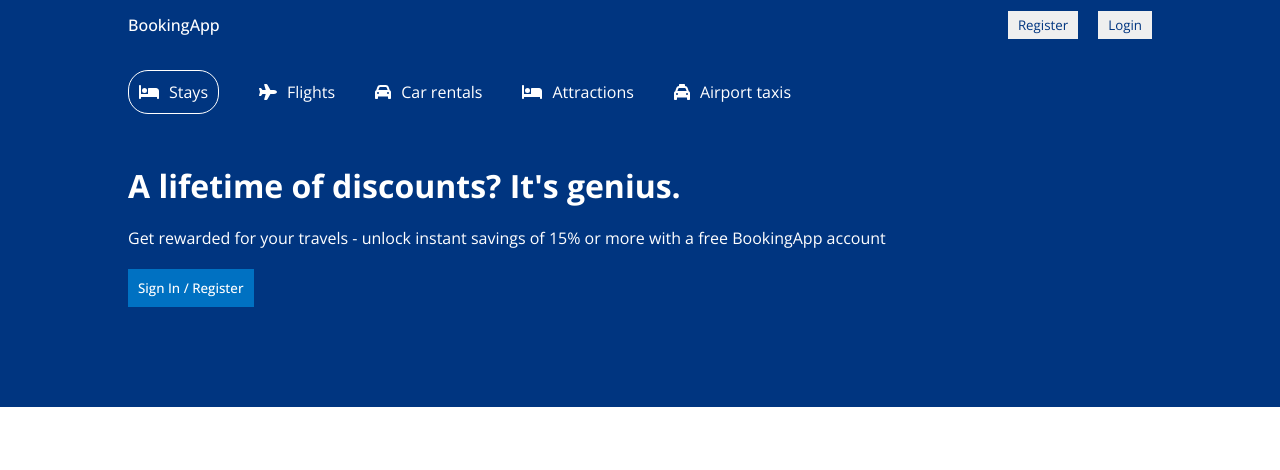
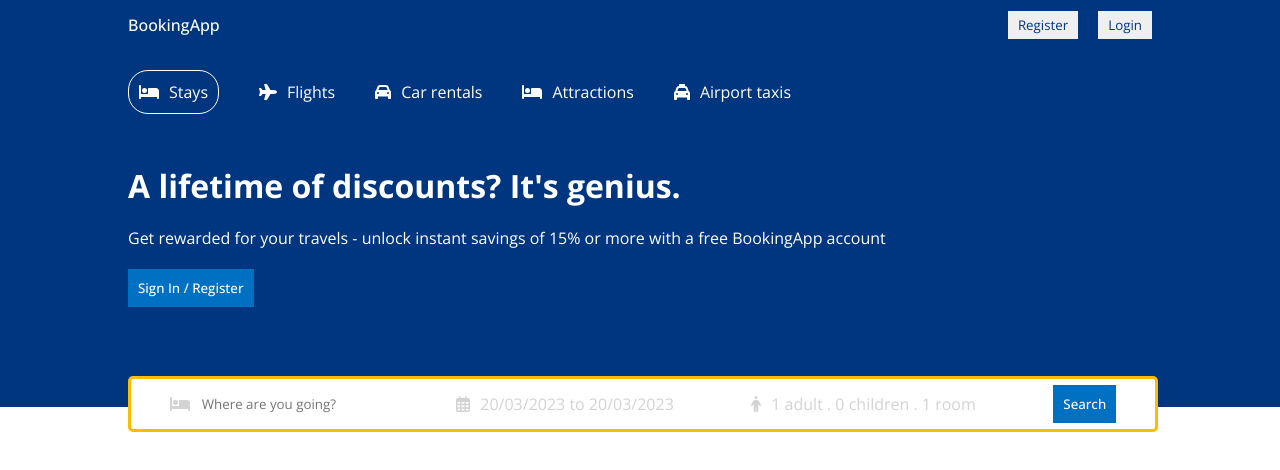
Before and after one commit to Hasanat902/booking-app, a React (Create React App) app: page / in a window 1280 px wide. Shown: the top 470 px of the page. Built offline with nearby package versions, Linux system fonts and the light colour scheme.

Commit message:
added react search bar

```diff
--- a/package.json
+++ b/package.json
@@ -10,7 +10,9 @@
     "@testing-library/jest-dom": "^5.16.5",
     "@testing-library/react": "^13.4.0",
     "@testing-library/user-event": "^13.5.0",
+    "date-fns": "^2.29.3",
     "react": "^18.2.0",
+    "react-date-range": "^1.4.0",
     "react-dom": "^18.2.0",
     "react-router-dom": "^6.9.0",
     "react-scripts": "5.0.1",
--- a/src/components/header/Header.css
+++ b/src/components/header/Header.css
@@ -3,6 +3,7 @@
     color: white;
     display: flex;
     justify-content: center;
+    position: relative;
 }
 
 .headerContainer{
@@ -41,3 +42,79 @@
     padding: 10px;
     cursor: pointer;
 }
+
+.headerSearch{
+    height: 30px;
+    background-color: white;
+    border: 3px solid #febb02;
+    display: flex;
+    align-items: center;
+    justify-content: space-around;
+    padding: 10px 0px;
+    border-radius: 5px;
+    position: absolute;
+    bottom: -25px;
+    width: 100%;
+    max-width: 1024px;
+}
+
+.headerIcon{
+    color: lightgray;
+}
+
+.headerSearchItem{
+    display: flex;
+    align-items: center;
+    gap: 10px;
+}
+
+.headerSearchInput{
+    border: none;
+    outline: none;
+}
+
+.headerSearchText{
+    color: lightgray;
+    cursor: pointer;
+}
+
+.date{
+    position: absolute;
+    top: 50px;
+}
+
+.options{
+    position: absolute;
+    top: 50px;
+    background-color: white;
+    color: gray;
+    box-shadow: 0px 0px 10px -5px rgba(0, 0, 0, 0.4);
+}
+
+.optionItem{
+    width: 200px;
+    display: flex;
+    justify-content: space-between;
+    margin: 10px;
+}
+
+.optionCounter{
+    display: flex;
+    align-items: center;
+    gap: 10px;
+    font-size: 12px;
+    color: black;
+}
+
+.optionCounterButton{
+    width: 30px;
+    height: 30px;
+    border: 1px solid #0071c2;
+    color: #0071c2;
+    cursor: pointer;
+    background-color: white;
+}
+
+.optionCounterButton:disabled{
+    cursor: not-allowed;
+}
--- a/src/components/header/Header.js
+++ b/src/components/header/Header.js
@@ -1,9 +1,39 @@
-import { faBed, faPlane, faCar, faTaxi } from '@fortawesome/free-solid-svg-icons';
+import { faCalendarDays } from '@fortawesome/free-regular-svg-icons';
+import { faBed, faPlane, faCar, faTaxi, faPerson } from '@fortawesome/free-solid-svg-icons';
 import { FontAwesomeIcon } from '@fortawesome/react-fontawesome';
-import React from 'react';
+import React, { useState } from 'react';
 import './Header.css';
+import { DateRange } from 'react-date-range';
+import 'react-date-range/dist/styles.css';
+import 'react-date-range/dist/theme/default.css';
+import {format} from 'date-fns';
 
 const Header = () => {
+    const [openDate, setOpenDate] = useState(false);
+    const [date, setDate] = useState([
+        {
+          startDate: new Date(),
+          endDate: new Date(),
+          key: 'selection'
+        }
+      ]);
+
+      const [openOptions, setOpenOptions] = useState(false);
+      const [options, setOptions] = useState({
+        adult: 1,
+        children: 0,
+        room: 1,
+      });
+
+      const handleOption = (name, operation) => {
+        setOptions((prev) => {
+            return {
+                ...prev,
+                [name]: operation === 'i' ? options[name] + 1 : options[name] -1,
+            };
+        });
+      };
+
     return (
         <div className='header'>
             <div className="headerContainer">
@@ -32,6 +62,56 @@ const Header = () => {
                 <h1 className="headerTitle">A lifetime of discounts? It's genius.</h1>
                 <p className='headerDesc'>Get rewarded for your travels - unlock instant savings of 15% or more with a free BookingApp account</p>
                 <button className='headerBtn'>Sign In / Register</button>
+                <div className="headerSearch">
+                    <div className="headerSearchItem">
+                        <FontAwesomeIcon icon={faBed} className="headerIcon" />
+                        <input type="text" placeholder='Where are you going?' className='headerSearchInput' />
+                    </div>
+                    <div className="headerSearchItem">
+                        <FontAwesomeIcon icon={faCalendarDays} className="headerIcon" />
+                        <span onClick={() => setOpenDate(!openDate)} className='headerSearchText'>{`${format(date[0].startDate, "dd/MM/yyyy")} to ${format(date[0].endDate, "dd/MM/yyyy")}`}</span>
+                        {openDate && <DateRange
+                        editableDateInputs={true}
+                        onChange={item => setDate([item.selection])}
+                        moveRangeOnFirstSelection={false}
+                        ranges={date}
+                        className="date"
+                        />}
+                    </div>
+                    <div className="headerSearchItem">
+                        <FontAwesomeIcon icon={faPerson} className="headerIcon" />
+                        <span onClick={() => setOpenOptions(!openOptions)} className='headerSearchText'>{`${options.adult} adult . ${options.children} children . ${options.room} room`}</span>
+                       {openOptions && <div className="options">
+                            <div className="optionItem">
+                                <span className='optionText'>Adult</span>
+                                <div className="optionCounter">
+                                    <button disabled={options.adult <= 1} className='optionCounterButton' onClick={() => handleOption('adult', 'd')}>-</button>
+                                    <span className='optionCounterNumber'>{options.adult}</span>
+                                    <button className='optionCounterButton' onClick={() => handleOption('adult', 'i')}>+</button>
+                                </div>
+                            </div>
+                            <div className="optionItem">
+                                <span className='optionText'>Children</span>
+                                <div className="optionCounter">
+                                    <button disabled={options.children <= 0} className='optionCounterButton' onClick={() => handleOption('children', 'd')}>-</button>
+                                    <span className='optionCounterNumber'>{options.children}</span>
+                                    <button className='optionCounterButton' onClick={() => handleOption('children', 'i')}>+</button>
+                                </div>
+                            </div>
+                            <div className="optionItem">
+                                <span className='optionText'>Room</span>
+                                <div className="optionCounter">
+                                    <button disabled={options.room <= 1} className='optionCounterButton' onClick={() => handleOption('room', 'd')}>-</button>
+                                    <span className='optionCounterNumber'>{options.room}</span>
+                                    <button className='optionCounterButton' onClick={() => handleOption('room', 'i')}>+</button>
+                                </div>
+                            </div>
+                        </div>}
+                    </div>
+                    <div className="headerSearchItem">
+                        <button className="headerBtn">Search</button>
+                    </div>
+                </div>
             </div>
         </div>
     );
```
Also changed, not shown: 1 other file (tests, documents, lock files or other folders).
